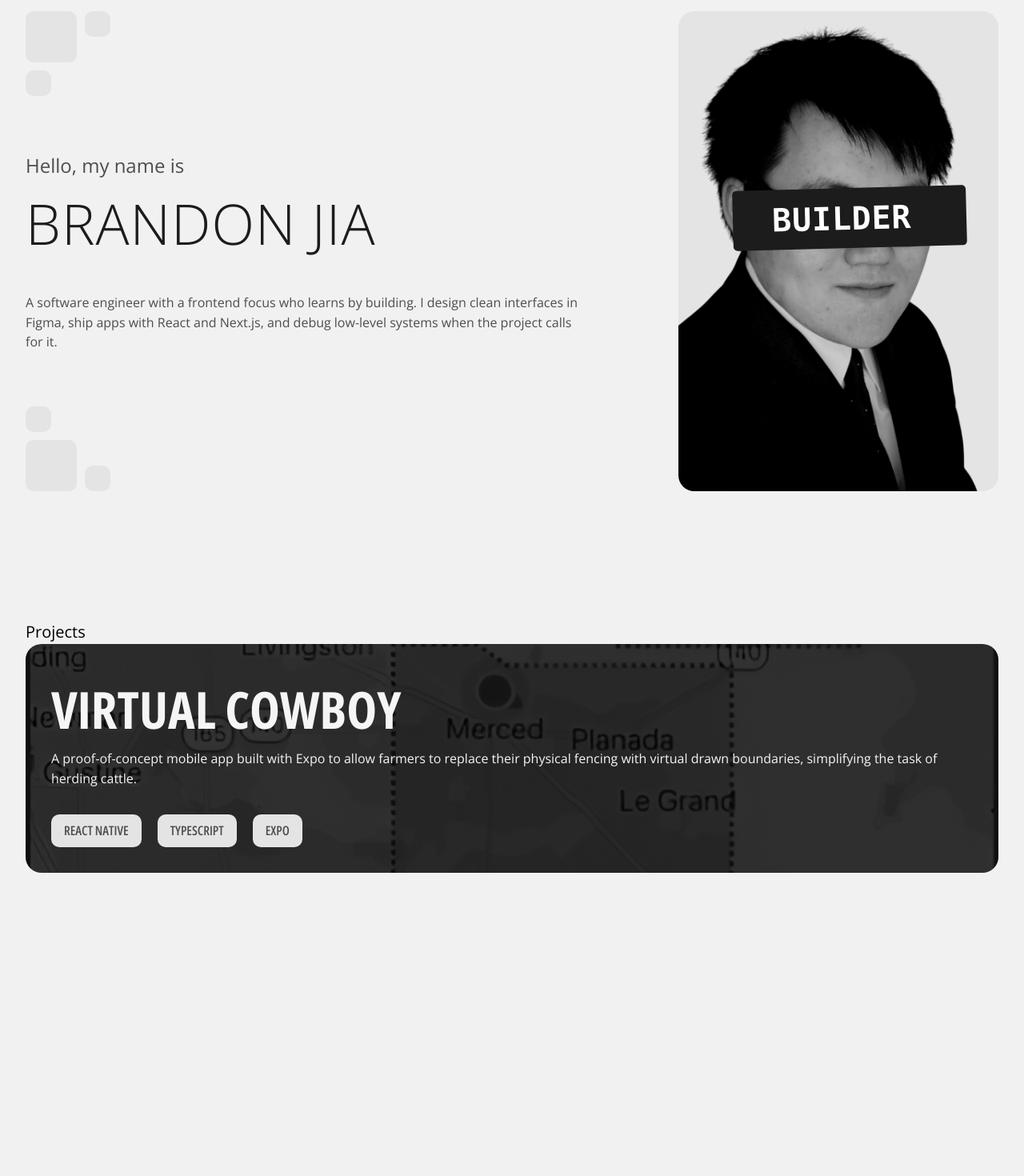
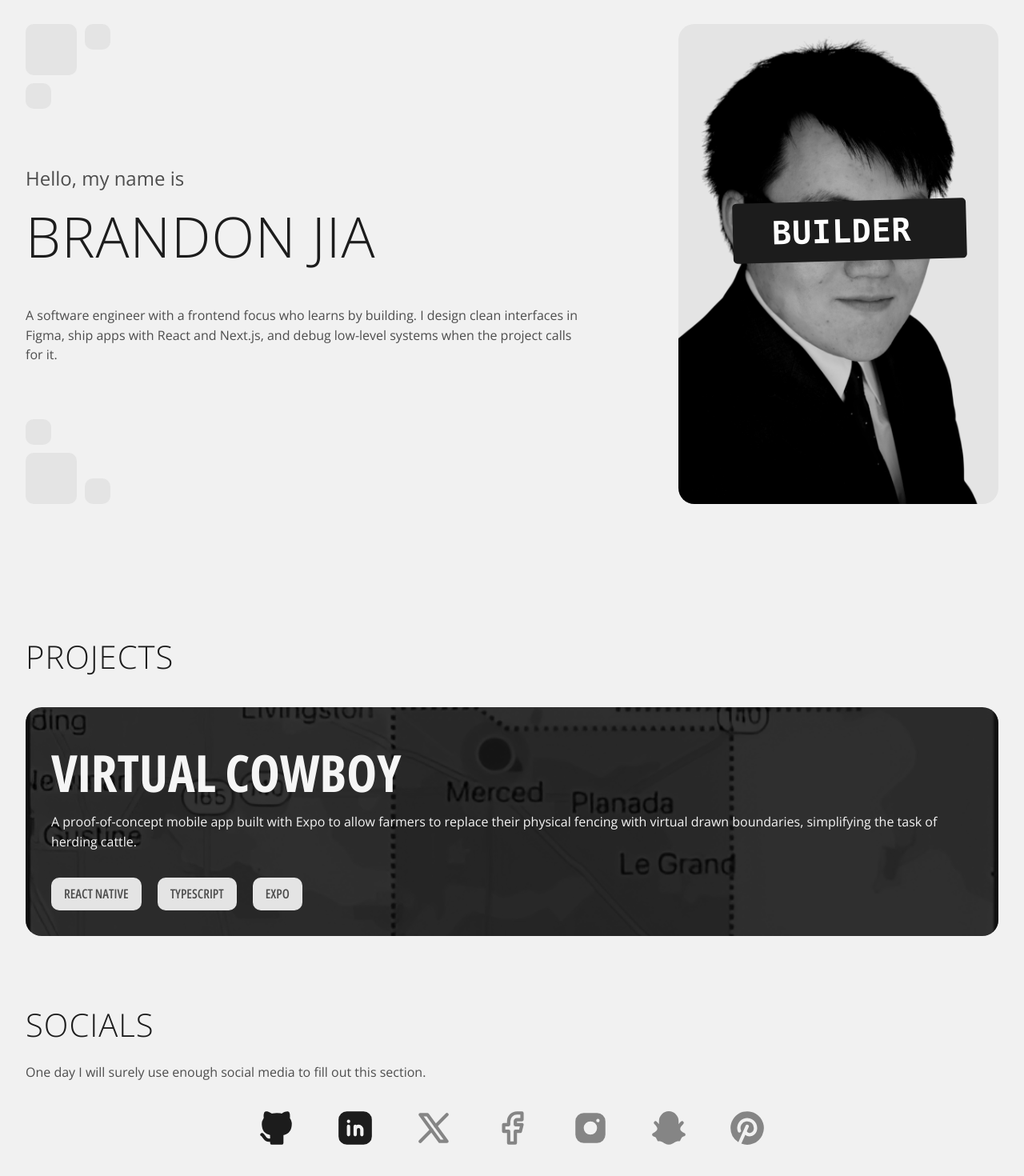
Before and after one commit to brandonj4564/brandonj4564.github.io, a Next.js app: page / in a window 1280 px wide. Shown: the part 102-1572 px from the top of the page at 80% size. Before the commit the page ends 1193 px from the top, so only its background shows below. Built offline with nearby package versions, Linux system fonts and the light colour scheme.

Commit message:
feat: create footer

```diff
--- a/app/layout.tsx
+++ b/app/layout.tsx
@@ -5,10 +5,13 @@ import {
   ColorSchemeScript,
   mantineHtmlProps,
   Container,
+  AppShell,
+  Box,
 } from "@mantine/core";
 import { theme } from "../theme";
 import Header from "../components/Header";
 import '../globals.css'
+import { Footer, FOOTER_HEIGHT } from "../components/Footer";
 
 export const metadata = {
   title: "Brandon Jia",
@@ -29,11 +32,33 @@ export default function RootLayout({ children }: { children: any }) {
       <body style={{ backgroundColor: theme.colors?.backgroundColor ? theme.colors.backgroundColor[0] : '#F1F1F1' }}>
         <MantineProvider theme={theme}>
           <Header />
-          <Container size="xl" p="0rem 2rem">
 
-            {children}
-            {/* <Footer /> */}
-          </Container>
+          {/* MAIN CONTENT – sits above footer and hides it */}
+          <Box
+            component="main"
+            bg="backgroundColor"
+            h="100%"
+            mih="100vh"
+            // must be positioned to use z-index
+            style={{
+              position: 'relative',
+              zIndex: 10, // above footer
+            }}
+          >            <Container size="xl" p="0rem 2rem">
+
+              {children}
+            </Container>
+          </Box>
+          {/* TRANSPARENT SPACER — reveals footer & passes clicks through */}
+          <div
+            aria-hidden
+            style={{
+              height: FOOTER_HEIGHT,   // creates scroll room to expose footer
+              pointerEvents: 'none',   // lets clicks hit the footer
+              zIndex: 0,
+            }}
+          />
+          <Footer />
         </MantineProvider>
       </body>
     </html>
--- a/app/page.tsx
+++ b/app/page.tsx
@@ -1,9 +1,13 @@
 import Introduction from "../components/Introduction";
 import Projects from "../components/Projects";
+import Socials from "../components/Socials";
 
 export default function HomePage() {
   return <>
     <Introduction />
     <Projects />
+    <div style={{ paddingBottom: "10rem" }}>
+      <Socials />
+    </div>
   </>;
 }
--- /dev/null
+++ b/components/Footer.tsx
@@ -0,0 +1,42 @@
+'use client'
+
+import { Text, Button, Container, Group, Center, Stack, Divider } from "@mantine/core";
+import { motion } from "framer-motion";
+
+export const FOOTER_HEIGHT = 340; // px – change to taste
+
+export function Footer() {
+    return (
+        <div>
+            <footer
+                style={{
+                    position: 'fixed',
+                    left: 0,
+                    right: 0,
+                    bottom: 0,
+                    height: FOOTER_HEIGHT,
+                    zIndex: 1,                 // sits under the content
+                    background: '#1C1C1C',
+                    borderTop: '1px solid #333',
+                }}
+            >
+                <Container size="xl" h="100%">
+                    <Stack mt="3rem" align="center">
+                        <Text fz="sm" c="lightColor">Want to contact me?</Text>
+                        <Text fz={40} c="lightestColor" className="project-card-title" mt="-1rem" mb="sm">REACH ME BY EMAIL</Text>
+
+                        <motion.div whileHover={{ scale: 1.02 }}>
+                            <Button bg="lightColor" c="darkColor" fz="lg" w="25rem" h="3rem" bdrs="10px" className="project-card-title">SEND ME SOME GOOD NEWS</Button>
+                        </motion.div>
+                    </Stack>
+
+                    <Divider mt="4rem" c="backgroundColor" opacity={0.3} />
+
+                    <Group gap="xs" mt="md">
+                        <Text size="sm" c="lightestColor">© {new Date().getFullYear()} Brandon Jia. All rights reserved.</Text>
+                    </Group>
+                </Container>
+            </footer>
+        </div>
+    );
+}
--- a/components/Header.tsx
+++ b/components/Header.tsx
@@ -41,12 +41,13 @@ export default function Header() {
             pos="sticky"
             top="0"
             mb="1rem"
-            w="100vw" // Ensure full width
+            w="100%" // Ensure full width
             bg={theme.colors?.backgroundColor ? theme.colors.backgroundColor[0] : '#F1F1F1'}
             style={{ zIndex: 99 }}
         >
+            <header>
                 {/* Centered content inside */}
-            <Container size="xl" p="2rem">
+                <Container size="xl" p="3rem 2rem 2rem 2rem">
 
                     {/* Navigation Links */}
                     <Group justify="center" gap={64}>
@@ -56,6 +57,7 @@ export default function Header() {
                         <NavLink href="/contact">Contact</NavLink>
                     </Group>
                 </Container>
+            </header>
         </Box>
     );
 }
--- a/components/Projects.tsx
+++ b/components/Projects.tsx
@@ -88,8 +88,8 @@ export default function Projects() {
     ]
 
     return (
-        <div>
-            <Text mt="10rem">Projects</Text>
+        <div style={{ marginTop: "10rem" }}>
+            <Text fz={40} c="darkestColor" fw={300} my="xl" className="title">Projects</Text>
             {projects.map((project, index) => (
                 <ProjectCard key={index} project={project} />
             ))}
--- /dev/null
+++ b/components/Socials.tsx
@@ -0,0 +1,42 @@
+"use client"
+
+import { Center, Group, Text } from "@mantine/core";
+import { IconBrandFacebook, IconBrandGithubFilled, IconBrandInstagramFilled, IconBrandLinkedinFilled, IconBrandPinterestFilled, IconBrandSnapchatFilled, IconBrandTiktok, IconBrandX } from "@tabler/icons-react";
+import { motion } from "framer-motion";
+
+export default function Socials() {
+    const iconSize = 50;
+
+    return (
+        <div style={{ marginTop: "5rem" }}>
+            <Text fz={40} c="darkestColor" fw={300} mt="xl" mb="md" className="title">Socials</Text>
+            <Text fz="sm" c="darkColor" mb="xl">One day I will surely use enough social media to fill out this section.</Text>
+
+            <Center w="100%">
+                <Group gap="3rem">
+                    <motion.div whileHover={{ scale: 1.1 }} whileTap={{ scale: 0.9 }} style={{ cursor: "pointer" }} onClick={() => window.open("https://github.com/brandonj4564")}>
+                        <IconBrandGithubFilled size={iconSize} color="#1C1C1C" />
+                    </motion.div>
+                    <motion.div whileHover={{ scale: 1.1 }} whileTap={{ scale: 0.9 }} style={{ cursor: "pointer" }} onClick={() => window.open("https://www.linkedin.com/in/brandon-jia-39200423b/")}>
+                        <IconBrandLinkedinFilled size={iconSize} color="#1C1C1C" />
+                    </motion.div>
+                    <motion.div whileHover={{ scale: 1.1 }} whileTap={{ scale: 0.9 }}>
+                        <IconBrandX size={iconSize} color="#1C1C1C" opacity={0.5} />
+                    </motion.div>
+                    <motion.div whileHover={{ scale: 1.1 }} whileTap={{ scale: 0.9 }}>
+                        <IconBrandFacebook size={iconSize} color="#1C1C1C" opacity={0.5} />
+                    </motion.div>
+                    <motion.div whileHover={{ scale: 1.1 }} whileTap={{ scale: 0.9 }}>
+                        <IconBrandInstagramFilled size={iconSize} color="#1C1C1C" opacity={0.5} />
+                    </motion.div>
+                    <motion.div whileHover={{ scale: 1.1 }} whileTap={{ scale: 0.9 }}>
+                        <IconBrandSnapchatFilled size={iconSize} color="#1C1C1C" opacity={0.5} />
+                    </motion.div>
+                    <motion.div whileHover={{ scale: 1.1 }} whileTap={{ scale: 0.9 }}>
+                        <IconBrandPinterestFilled size={iconSize} color="#1C1C1C" opacity={0.5} />
+                    </motion.div>
+                </Group>
+            </Center>
+        </div>
+    );
+}
--- a/package.json
+++ b/package.json
@@ -11,7 +11,7 @@
   "dependencies": {
     "@mantine/core": "8.2.4",
     "@mantine/hooks": "8.2.4",
-    "@tabler/icons": "^3.34.1",
+    "@tabler/icons-react": "^3.34.1",
     "motion": "^12.23.12",
     "next": "15.2.3",
     "react": "19.1.0",
```
Also changed, not shown: 2 other files (tests, documents, lock files or other folders). Lines whose indentation alone changed are shown as unchanged.
